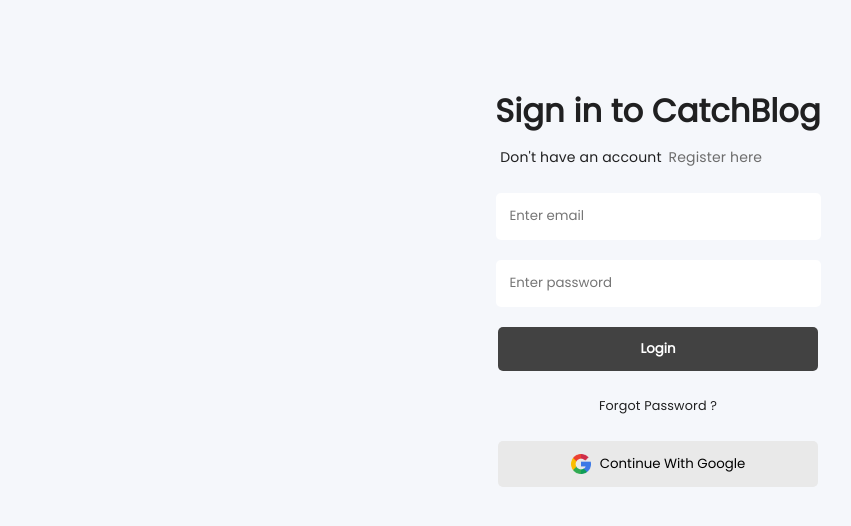
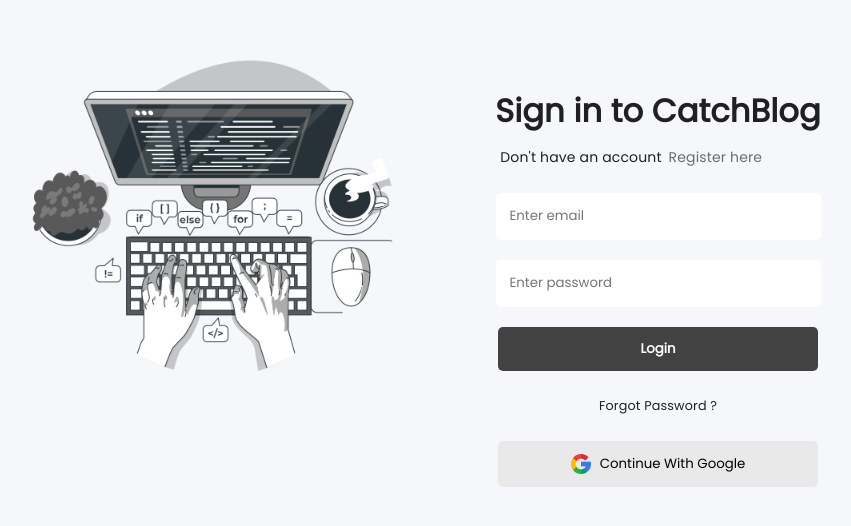
Before and after one commit to nisabmohd/Catchblog, a React (Create React App) app in the folder client/: page / in a window 1280 px wide. Shown: the part 110-636 px from the top of the page, without its empty margins (206-1057 px from the left). Built offline with nearby package versions, Linux system fonts and the light colour scheme; a web font is replaced by a local one; what javascript-time-ago would draw is missing.

Commit message:
auth page image fix

```diff
--- a/client/src/Pages/Login.js
+++ b/client/src/Pages/Login.js
@@ -64,7 +64,7 @@
         <div className="containerlogin">
             <Toaster />
             <div className="leftlogin">
-                <img style={{ marginTop: '-15px', minWidth: '400px', zIndex: '-99', width: '75%', marginBottom: '0px' }} src={loginimg} alt="" />
+                <img style={{ marginTop: '-15px', minWidth: '400px', width: '75%', marginBottom: '0px' }} src={loginimg} alt="" />
             </div>
             <div className="rightlogin">
                 <div className="headerlogin">
--- a/client/src/Pages/Reset.js
+++ b/client/src/Pages/Reset.js
@@ -80,7 +80,7 @@
         <div className="containerlogin">
             <Toaster />
             <div className="leftlogin">
-                <img style={{ marginTop: '-40px', minWidth: '400px', zIndex: '-99', width: '85%' }} src={loginimg} alt="" />
+                <img style={{ marginTop: '-40px', minWidth: '400px', width: '85%' }} src={loginimg} alt="" />
             </div>
             <div className="rightlogin">
                 <div className="headerlogin">
--- a/client/src/Pages/Signup.js
+++ b/client/src/Pages/Signup.js
@@ -50,7 +50,7 @@
     <div className="containerlogin">
       <Toaster />
       <div className="leftlogin">
-        <img style={{ marginTop: '45px', minWidth: '400px', zIndex: '-99', width: '74%' }} src={loginimg} alt="" />
+        <img style={{ marginTop: '45px', minWidth: '400px', width: '74%' }} src={loginimg} alt="" />
       </div>
       <div className="rightlogin">
         <div className="headerlogin">
```
